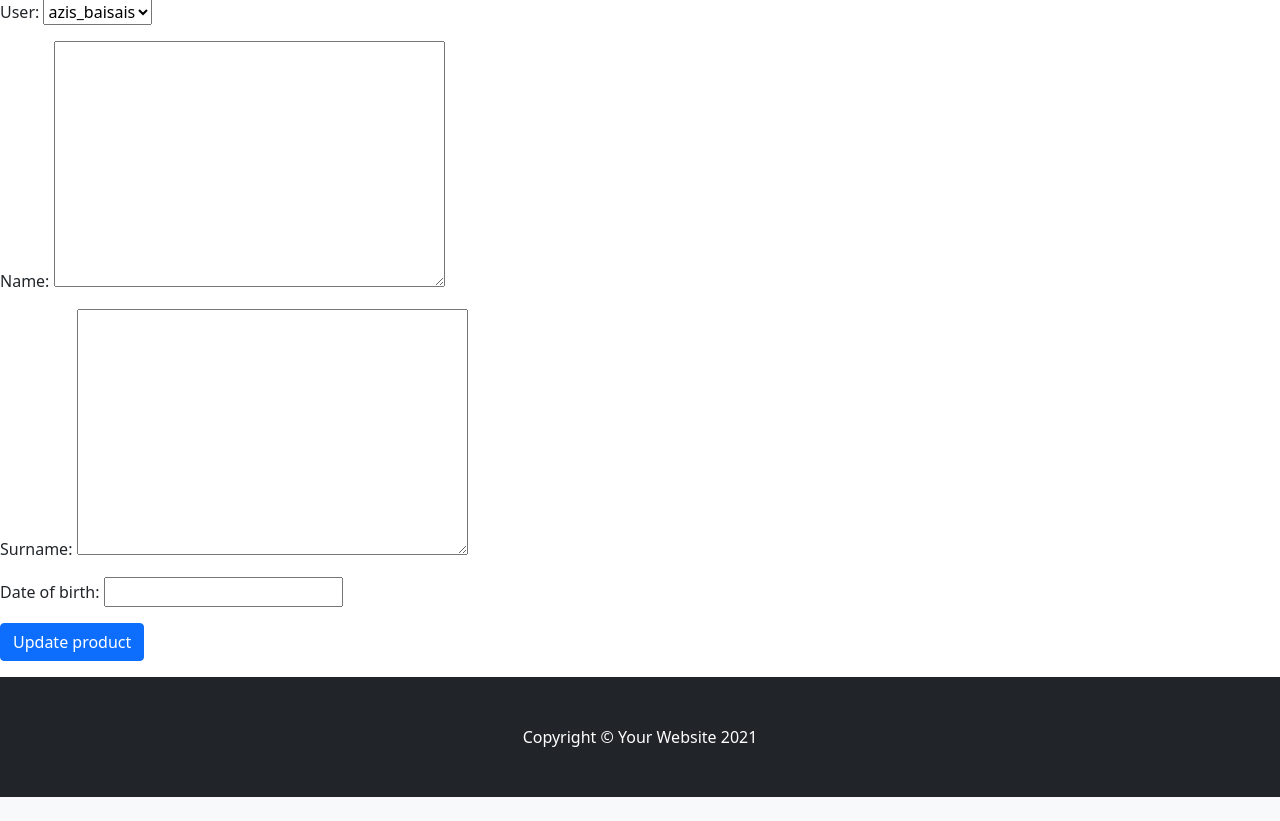
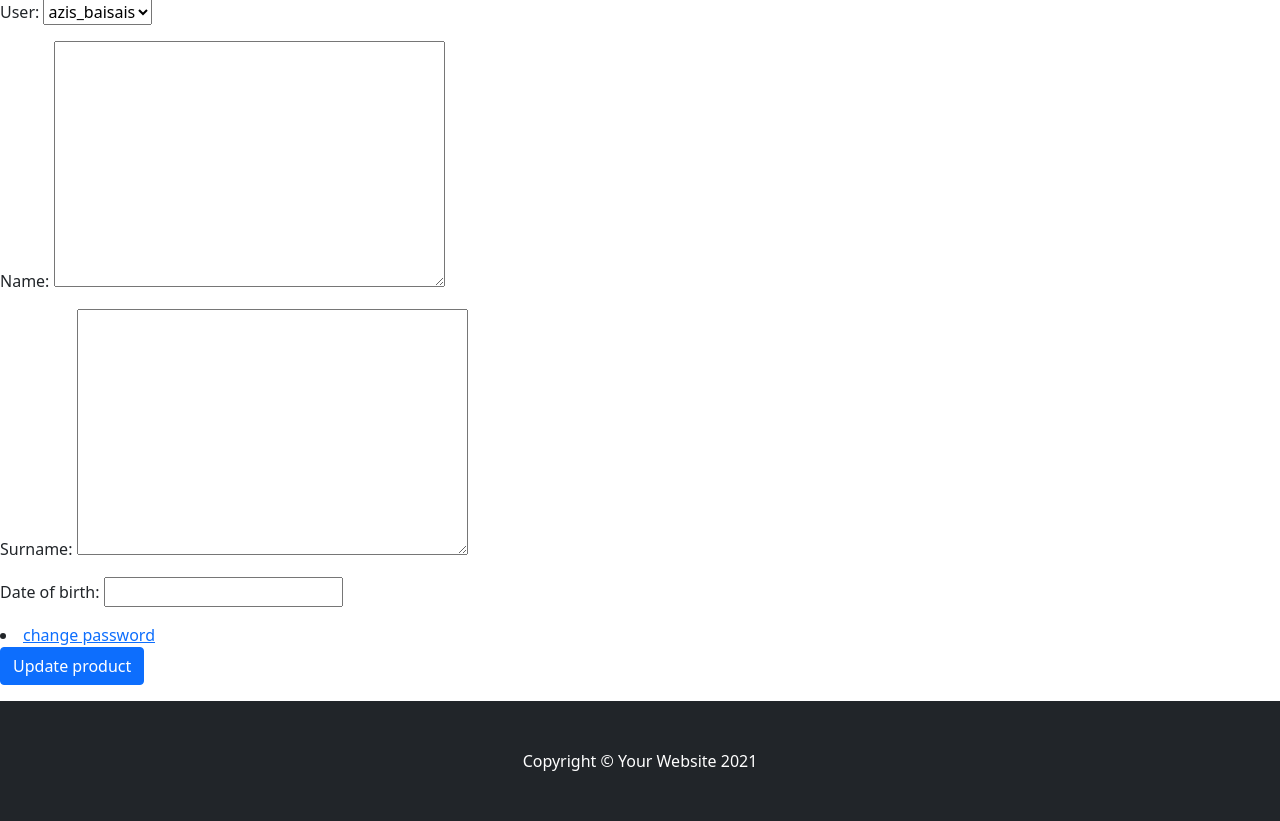
Before and after one commit to SergeyLev/MixWebShop, a Django app: page /accounts/profile/2/update in a window 1280 px wide. Shown: the part 95-916 px from the top of the page. Before the commit the page ends 892 px from the top, so only its background shows below. Run offline with Django 3.2, Linux system fonts and the light colour scheme; data comes from the database, SQL or seed files in the repository; both versions use the stored data as it was after the commit; some libraries are stand-ins or nearby versions.

Commit message:
add password change option in update profile_update.html add url for password change

```diff
--- a/MixWebShop/templates/base.html
+++ b/MixWebShop/templates/base.html
@@ -52,6 +52,7 @@
                         <hr>
                         {% if user.username %}
                             <li><a class="dropdown-item" href="{% url 'profile_detail' user.id %}">Profile</a></li>
+
                         {% else %}
                             <hr>
                             <li><a class="dropdown-item" href="{% url 'profile_update' user.id %}">update Profile</a>
--- a/MixWebShop/templates/profile_detail.html
+++ b/MixWebShop/templates/profile_detail.html
@@ -11,4 +11,5 @@
 
 <hr>
 <p>Click <a href="{% url 'profile_update' user.id %}">here</a> to update profile</p>
+
 {% endblock %}
--- a/MixWebShop/templates/profile_update.html
+++ b/MixWebShop/templates/profile_update.html
@@ -4,6 +4,7 @@
 <form method="post" enctype="multipart/form-data">
     {%csrf_token%}
     {{form.as_p}}
+    <li><a href="{% url 'password_change' %}"> change password</a></li>
     <input type="submit" value="Update product" class="btn btn-primary">
 
 </form>
--- a/MixWebShop/views.py
+++ b/MixWebShop/views.py
@@ -2,6 +2,7 @@ from django.views.generic import TemplateView, ListView, DetailView, CreateView,
 from .models import Product, Profile, Category
 from .forms import SignUpForm
 from django.urls import reverse_lazy
+
 from django.contrib.auth.views import LoginView
 
 
--- a/shop/urls.py
+++ b/shop/urls.py
@@ -19,7 +19,7 @@ from MixWebShop.views import (Main, ProductList, ProductDetail, ProductCreate,
                               ProductUpdate, ProductDelete, SignUpView,
                               ProfileDetail, ProfileUpdate, CategoryList, CategoryDetail,
                               CategoryCreate, CategoryUpdate, CategoryDelete)
-
+from django.contrib.auth import views as auth_views
 from django.conf.urls.static import static
 from django.conf import settings
 from django.urls import include
@@ -41,5 +41,5 @@ urlpatterns = [
     path('category/<int:pk>/detail', CategoryDetail.as_view(), name='category_detail'),
     path('category/<int:pk>/detail/update', CategoryUpdate.as_view(), name='category_update'),
     path('category/<int:pk>/detail/delete', CategoryDelete.as_view(), name='category_delete'),
-
+    path('password/', auth_views.PasswordChangeView.as_view())
 ]
```
Also changed, not shown: db.sqlite3.
